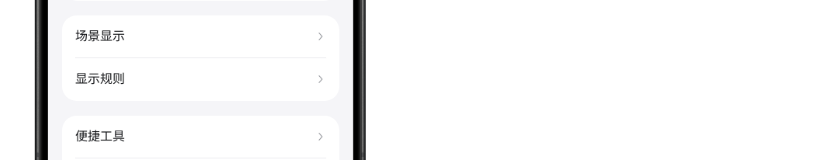
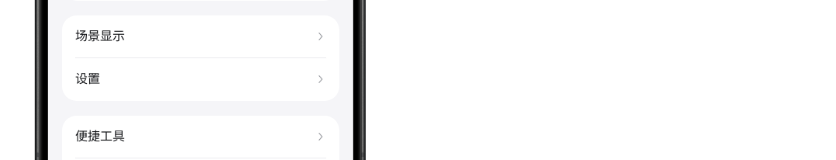
Before and after one commit to nancity11521-ai/dot-matrix-screen, a React (Vite) app in the folder 手机设置页/: page / in a window 1280 px wide. Shown: the part 514-674 px from the top of the page, without its empty margins (440-1276 px from the left). Built offline with nearby package versions, Linux system fonts and the light colour scheme.

Commit message:
Rename rules entry and page title to settings

```diff
--- a/手机设置页/src/Prototype.tsx
+++ b/手机设置页/src/Prototype.tsx
@@ -26,7 +26,7 @@ function Home(){
  return <Page className="home"><div className="hero"><Preview id={sim||warning||s.defaultId} size={140}/><h2>{s.enabled?nameFor(sim||warning||s.defaultId,s):'点阵屏已关闭'}</h2><button className="text-action" disabled={!s.enabled} onClick={()=>flow.push(route('styles','更换样式',<StyleHub/>))}>更换样式 <ChevronRightIcon/></button></div>
  <div ref={categoryRail} className={'categories-wrap '+(!s.enabled?'muted':'')}><Carousel ariaLabel="六类样式，向左滑查看更多" className="category-carousel" contentClassName="category-track">{categories.map(c=><button className={'category '+(c.id===activeCategory?'chosen':'')} key={c.id} disabled={!s.enabled} onClick={()=>goCategory(flow,c.id)}><span className="thumb"><LedCanvas id={c.preview} size={64} customs={s.customs}/></span><span>{c.name}</span></button>)}</Carousel><div className="category-indicator" aria-hidden="true"><span style={{transform:`translateX(${categoryProgress*18}px)`}}/></div></div>
  <Section><Group><Row label="开启点阵屏"><Toggle label="开启点阵屏" checked={s.enabled} onChange={()=>set({enabled:!s.enabled})}/></Row></Group></Section>
- <Section><Group><Row label="场景显示" disabled={!s.enabled} onClick={()=>flow.push(route('scenes','场景显示',<Scenes/>))}/><Row label="显示规则" disabled={!s.enabled} onClick={()=>flow.push(route('rules','显示规则',<Rules/>))}/></Group></Section>
+ <Section><Group><Row label="场景显示" disabled={!s.enabled} onClick={()=>flow.push(route('scenes','场景显示',<Scenes/>))}/><Row label="设置" disabled={!s.enabled} onClick={()=>flow.push(route('rules','设置',<Rules/>))}/></Group></Section>
  <Section><Group><Row label="便捷工具" disabled={!s.enabled} onClick={()=>flow.push(route('utilities','便捷工具',<Utilities/>))}/><Row label="我的动画" onClick={()=>flow.push(route('mine','我的动画',<MyAnimations/>))}/></Group></Section>
  <button className="about-link" onClick={()=>flow.push(route('about','关于此体验',<About/>))}><InfoCircledIcon/>关于此体验</button></Page>
 }
```
